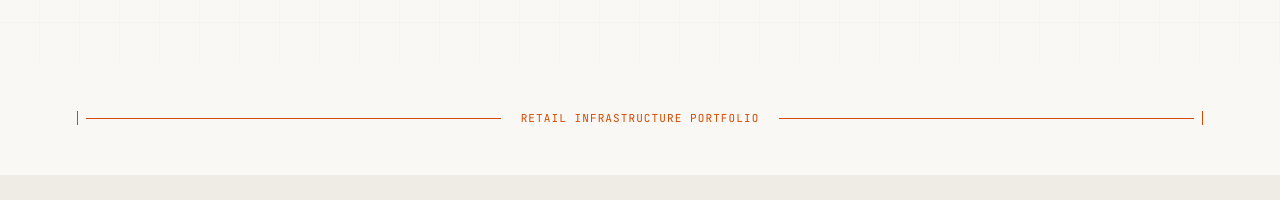
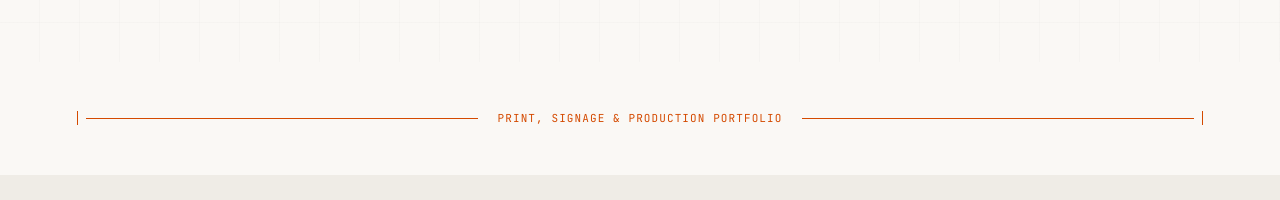
Before and after one commit to pawan200924-coder/PORTFOLIO, a Next.js app: page / in a window 1280 px wide. Shown: the part 945-1145 px from the top of the page. Built offline with nearby package versions, Linux system fonts and the light colour scheme.

Commit message:
Update first divider to Print, Signage & Production Portfolio in page.tsx

```diff
--- a/src/app/page.tsx
+++ b/src/app/page.tsx
@@ -230,7 +230,7 @@ export default function Page() {
       </section>
 
       {/* Divider */}
-      <DimensionLine label="Retail Infrastructure Portfolio" />
+      <DimensionLine label="Print, Signage &amp; Production Portfolio" />
 
       {/* ============ SUMMARY STRIP (ABOUT) ============ */}
       <section className="bg-steel-1 py-20 px-[6vw]">
```
